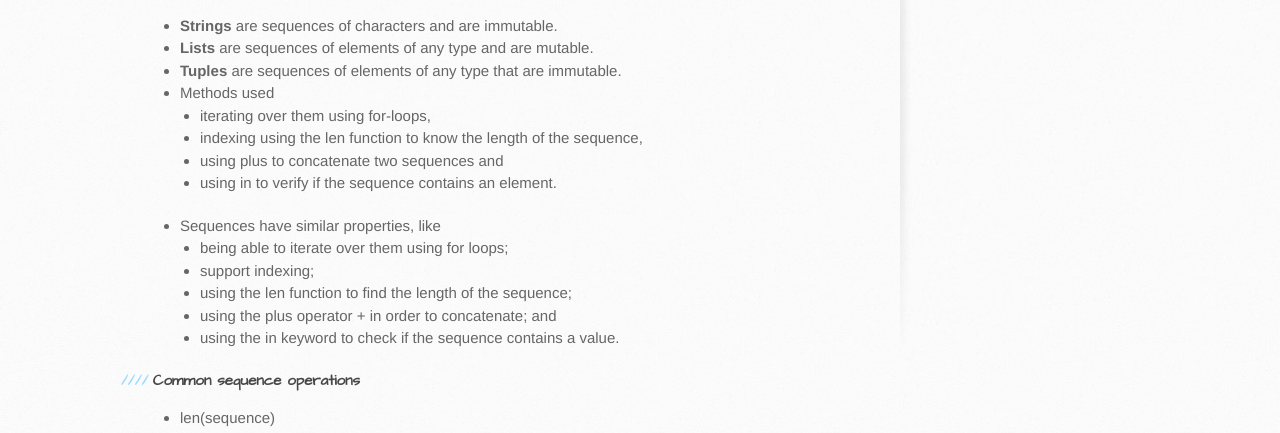
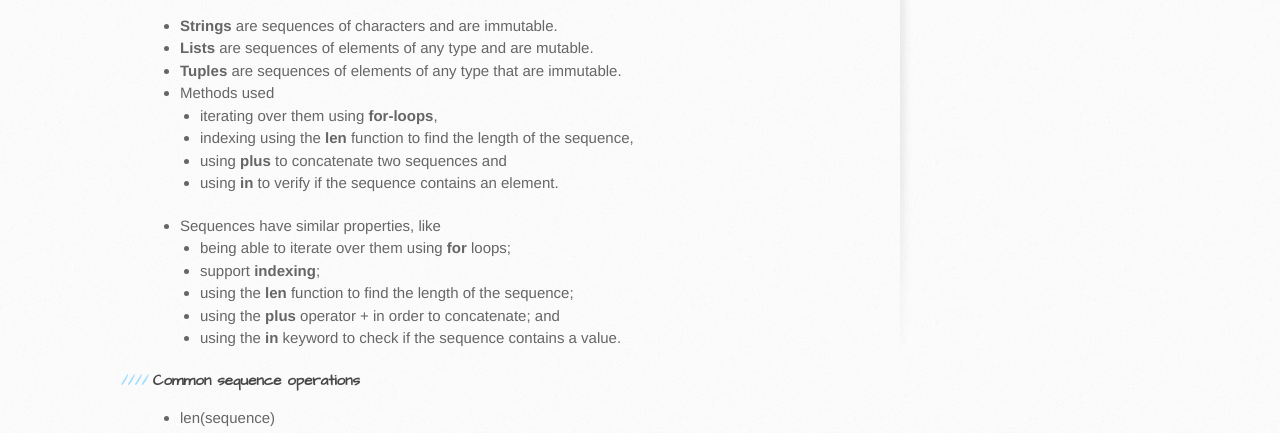
Before and after one commit to trumpfheller/trumpfheller.github.io, a Jekyll site: the page built from python/lists.md, in a window 1280 px wide and 900 px high. Shown: the part 380-813 px from the top of the window. Built offline with Jekyll 4.4.1, drawn with Linux system fonts in a browser that asks for light colours.

Commit message:
Update lists.md

```diff
--- a/python/lists.md
+++ b/python/lists.md
@@ -12,17 +12,17 @@ layout: default
 - **Lists** are sequences of elements of any type and are mutable.
 - **Tuples** are sequences of elements of any type that are immutable.
 - Methods used
-    - iterating over them using for-loops,
-    - indexing using the len function to know the length of the sequence,
-    - using plus to concatenate two sequences and
-    - using in to verify if the sequence contains an element.
+    - iterating over them using **for-loops**,
+    - indexing using the **len** function to find the length of the sequence,
+    - using **plus** to concatenate two sequences and
+    - using **in** to verify if the sequence contains an element.
 
 - Sequences have similar properties, like
-    * being able to iterate over them using for loops;
-    * support indexing;
-    * using the len function to find the length of the sequence;
-    * using the plus operator + in order to concatenate; and
-    * using the in keyword to check if the sequence contains a value.
+    * being able to iterate over them using **for** loops;
+    * support **indexing**;
+    * using the **len** function to find the length of the sequence;
+    * using the **plus** operator + in order to concatenate; and
+    * using the **in** keyword to check if the sequence contains a value.
 
 #### Common sequence operations
 * len(sequence)
```
